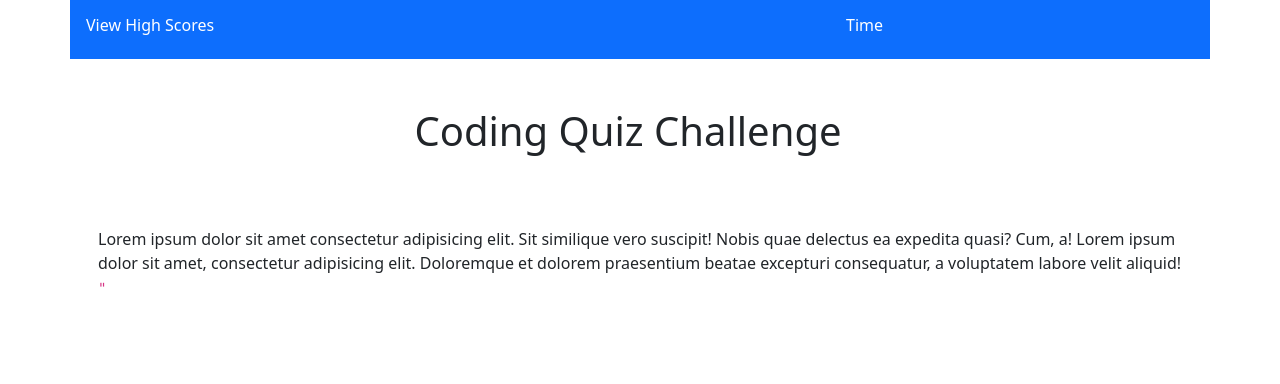
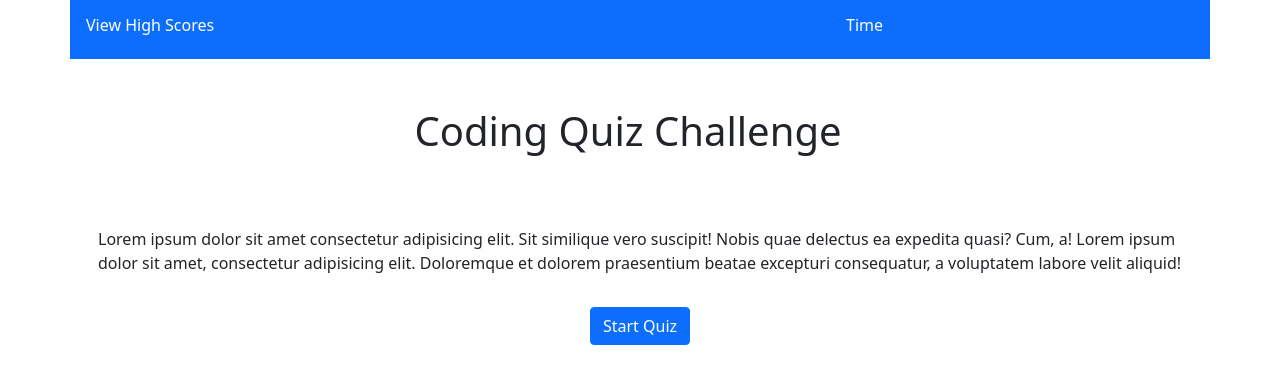
Before and after one commit to robgibson69/timed-quiz, a plain HTML site: page index.html in a window 1280 px wide. Drawn offline with nearby package versions, Linux system fonts and the light colour scheme.

Commit message:
fixed rogue text in html

```diff
--- a/assets/js/questions.js
+++ b/assets/js/questions.js
@@ -267,5 +267,7 @@ let questions = [
             'Forces an element to be positioned relatively.'
         ],
         answer: 1
-    },
+    }
 ]
+
+console.log(questions);
--- a/index.html
+++ b/index.html
@@ -27,7 +27,6 @@
         <div class="row d-flex p-3 h-75">
             <p>Lorem ipsum dolor sit amet consectetur adipisicing elit. Sit similique vero suscipit! Nobis quae delectus ea expedita quasi? Cum, a!
                 Lorem ipsum dolor sit amet, consectetur adipisicing elit. Doloremque et dolorem praesentium beatae excepturi consequatur, a voluptatem labore velit aliquid!
-                <code>"<title>"</code>
             </p>
         </div>
         <div class="text-center">
@@ -35,13 +34,10 @@
         </div>
     </div>
 
-    <!-- <div class="d-flex flex-row">
-        <div class="flex-fill">Flex item 1</div>
-        <div class="flex-fill">Flex item 2</div>
-    </div> -->
-
 
     <script src="https://cdn.jsdelivr.net/npm/bootstrap@5.1.3/dist/js/bootstrap.bundle.min.js" integrity="sha384-ka7Sk0Gln4gmtz2MlQnikT1wXgYsOg+OMhuP+IlRH9sENBO0LRn5q+8nbTov4+1p" crossorigin="anonymous"></script>
+    <script src="./assets//js/questions.js"></script>
     <script src="./assets/js/script.js"></script>
+
 </body>
 </html>
```
